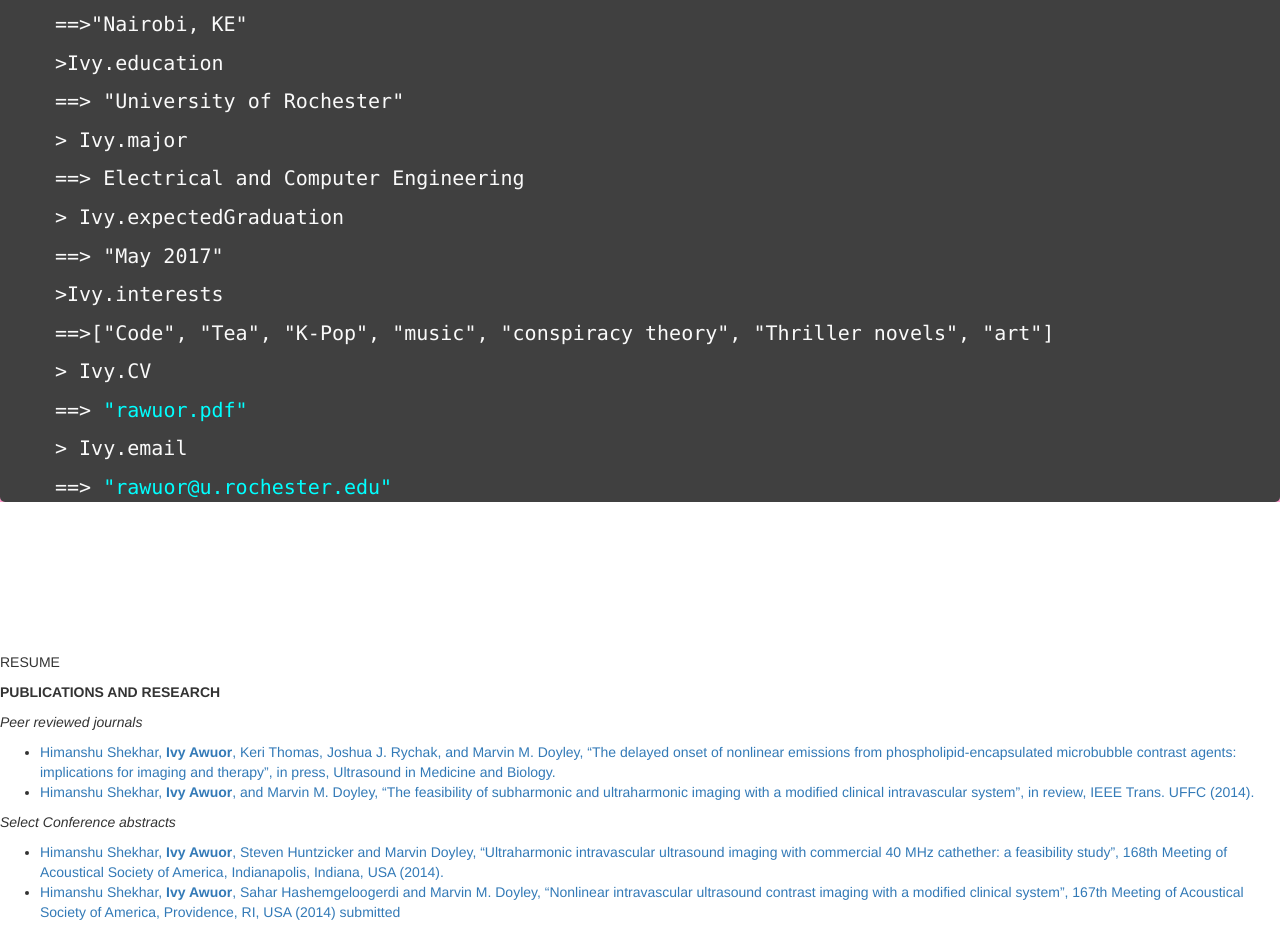
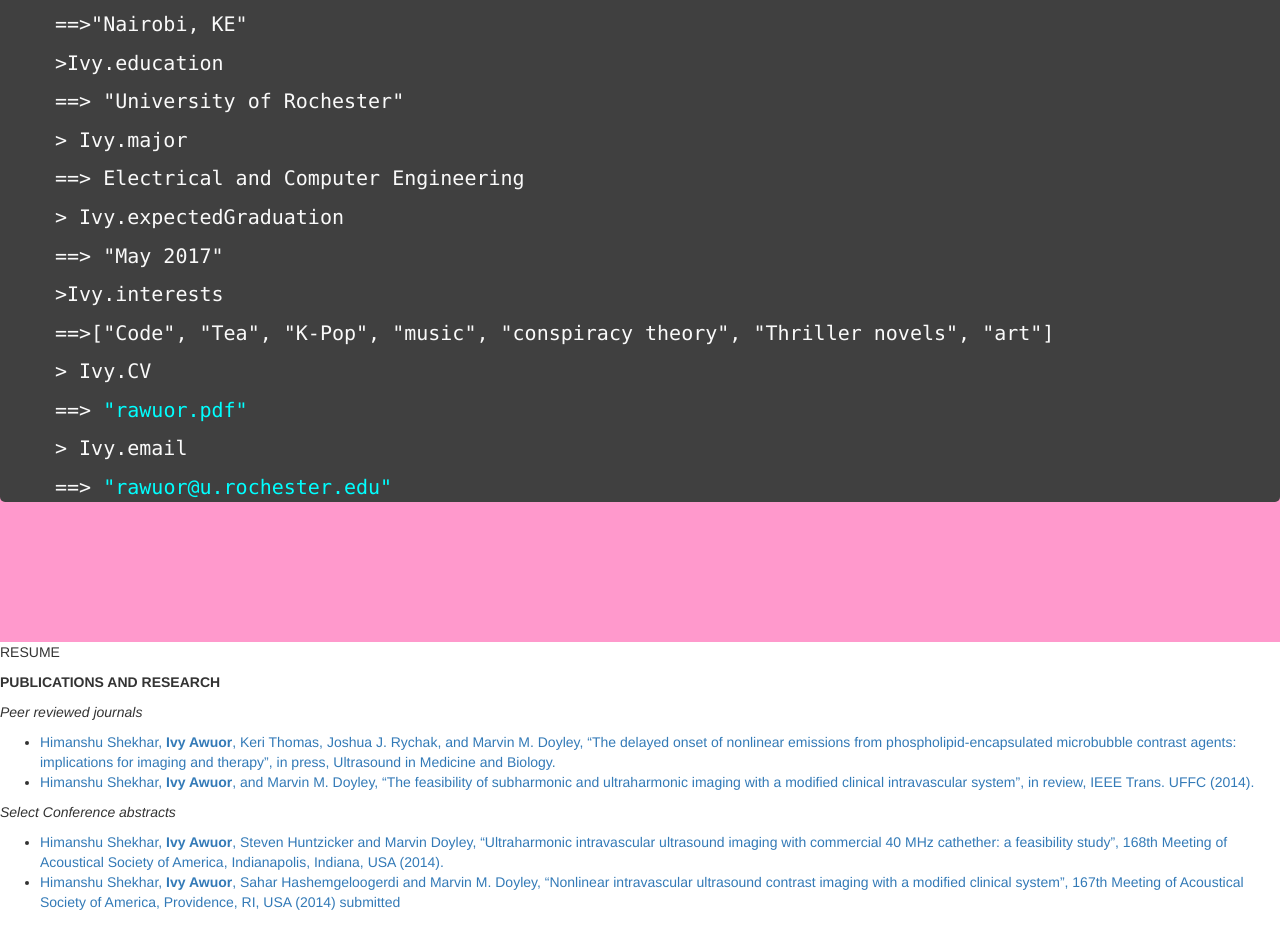
Before and after one commit to rawuor/rawuor.github.io, a Jekyll site: the page index.html, which Jekyll copies as it is, in a window 1280 px wide. Shown: the part 694-1626 px from the top of the page. Built offline with Jekyll 4.4.1, drawn with Linux system fonts in a browser that asks for light colours; nearby versions of some CDN libraries.

Commit message:
Update default.css

```diff
--- a/css/default.css
+++ b/css/default.css
@@ -42,6 +42,7 @@
   /*padding-bottom:60px;*/
   background-color:#ff99cc;
   width:100%;
+  height:850px;
  /* min-width:800px;*/
  /* margin:0 auto;
   height:800;*/
```
